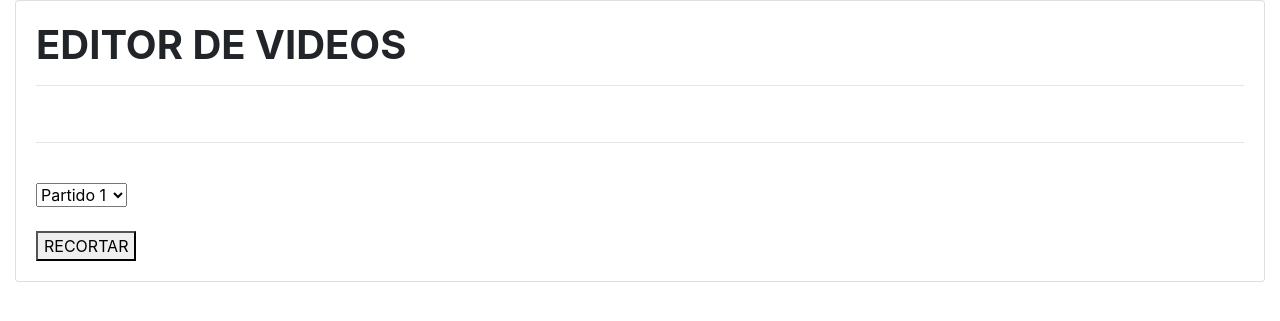
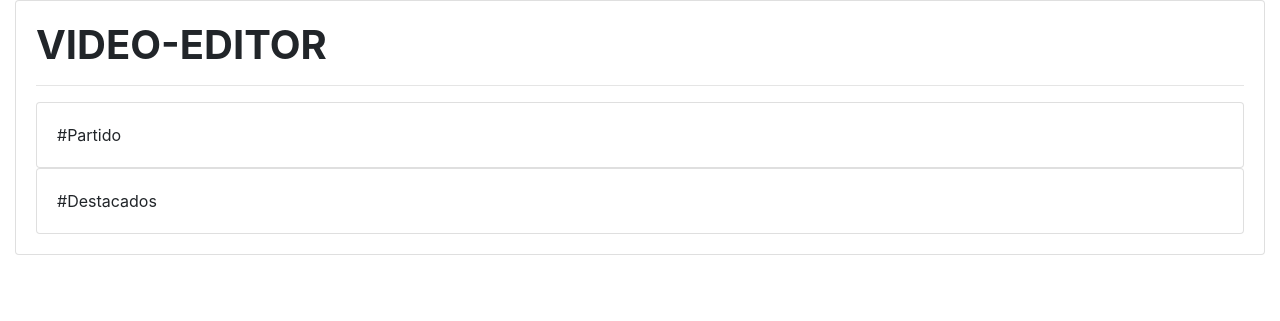
Before and after one commit to ozkrpy/python-videoEditorAFSA, a Flask app: page / in a window 1280 px wide. Shown: the top 321 px of the page. Run offline with Flask 2, Linux system fonts and the light colour scheme; parts of the project's set-up code (start-up, migrations or seed data) failed here and were passed over; some libraries are stand-ins or nearby versions.

Commit message:
nueva interfaz

```diff
--- a/main.py
+++ b/main.py
@@ -1,12 +1,12 @@
 # [START gae_python38_app]
-from flask import Flask
-from flask_sqlalchemy import SQLAlchemy
-
+from flask import Flask, _app_ctx_stack, jsonify, url_for
+# from flask_sqlalchemy import SQLAlchemy
+import models
 
 app = Flask(__name__)
 app.config['SECRET_KEY'] = 'textoDeSeguridad'
-app.config['SQLALCHEMY_DATABASE_URI'] = 'sqlite:///data.db'
-db = SQLAlchemy(app)
+# app.config['SQLALCHEMY_DATABASE_URI'] = 'sqlite:///data.db'
+# db = SQLAlchemy(app)
 
 from routes import *
 
--- a/routes.py
+++ b/routes.py
@@ -5,9 +5,11 @@ from datetime import datetime
 import random
 import ast
 import pytz
+from utilities import convertirHora
+
 
 @app.route('/')
 @app.route('/index', methods=['GET', 'POST'])
 def index():
     # return render_template('home.html')
-    return render_template('original.html')
+    return render_template('home.html')
--- a/templates/base.html
+++ b/templates/base.html
@@ -28,7 +28,7 @@
         <div>
             <div class="card">
               <div class="card-body">
-                <h1><strong>EDITOR DE VIDEOS</strong></h1>
+                <h1><strong>VIDEO-EDITOR</strong></h1>
                 <hr>
                 {% block main %}{% endblock %}
               </div>
--- a/templates/home.html
+++ b/templates/home.html
@@ -2,8 +2,16 @@
 
 {% block main %}
 <form>
-    <div>
-        # texto de prueba
+    <div class="card">
+        <div class="card-body">
+            #Partido
+        </div>
     </div>
+    <div class="card">
+        <div class="card-body">
+            #Destacados
+        </div>
+    </div>
+
 </form>
 {% endblock %}
--- a/templates/original.html
+++ b/templates/original.html
@@ -3,7 +3,7 @@
 {% block main %}
     <div>
     <!-- SEPARAR LOS PARTIDOS -->
-        <!-- <form method="post" action="procesar_partido">
+        <form method="post" action="procesar_partido">
             <table>
                 <tr>
                     <td></td>
@@ -32,18 +32,18 @@
             </table>
             <br>
             <button type="submit">PARTIDO</button>
-        </form> -->
+        </form>
     </div>
     <br><hr><br>
     <div>
     <!-- CORTAR LA SECCIONES DE GOLES O PALOS -->
         <form method="post" action="procesar_gol">
             <select id="partido">
-                <option value="Partido1">Partido 1</option>
-                <option value="Partido2">Partido 2</option>
-                <option value="Partido3">Partido 3</option>
-                <option value="Partido4">Partido 4</option>
-                <option value="Partido5">Partido 5</option>
+                <option value="1">Partido 1</option>
+                <option value="2">Partido 2</option>
+                <option value="3">Partido 3</option>
+                <option value="4">Partido 4</option>
+                <option value="5">Partido 5</option>
             </select>
             <br><br>
             <button type="submit">RECORTAR</button>
--- /dev/null
+++ b/utilities.py
@@ -0,0 +1,10 @@
+import time
+
+def convertirHora(segundos):
+    return time.strftime('%H:%M:%S', time.gmtime(int(segundos)))
+
+# PARAMETRICO
+EXTENSION = '.mp4'
+PATHAFSA = './AFSA/'
+PATHGOLES = PATHAFSA + 'Goles/'
+PATHTEMP = PATHGOLES + 'temporary.mp4'
```
Also changed, not shown: models.py (added, +22 -0 lines).
